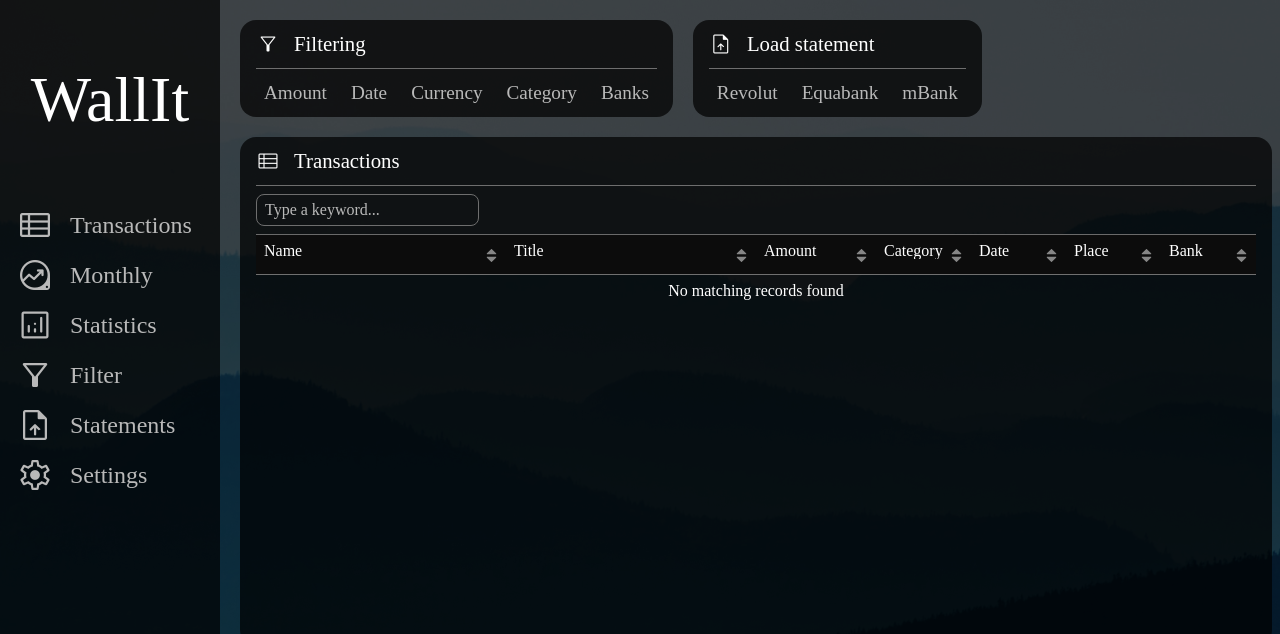
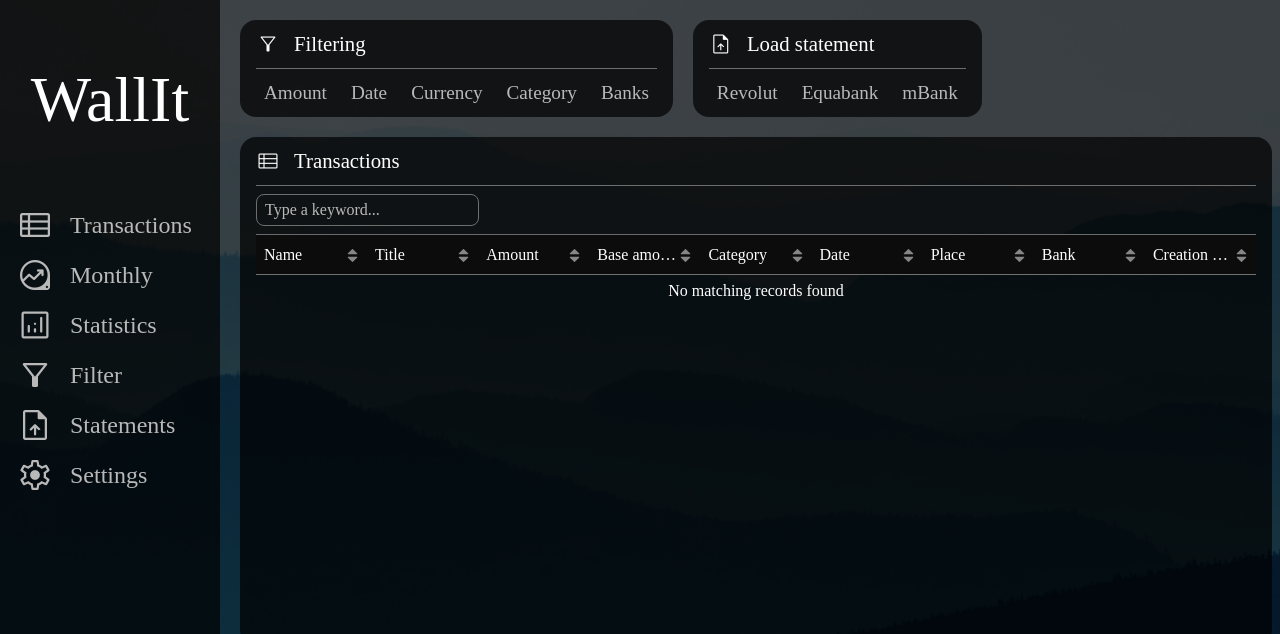
Before and after one commit to ZaiZu2/WallIt, a Flask app: page / in a window 1280 px wide. Shown: the top 634 px of the page. Run offline with Flask 3, Linux system fonts and the light colour scheme; the visitor is signed in with stand-in values (Sample User, id 1); data that the repository does not hold is empty.

Commit message:
change: new transaction table design. Reworked table styling.

```diff
--- a/wallit/static/css/grid-js.css
+++ b/wallit/static/css/grid-js.css
@@ -10,7 +10,7 @@
 .custom-tbody,
 .custom-thead {
   background: none;
-  width: 1000px;
+  min-width: 1000px;
   border-collapse: separate;
 }
 
@@ -47,9 +47,12 @@
 
 /* TABLE-HEADER */
 
-.custom-thead .custom-th:focus,
+.custom-thead .custom-th:focus {
+  background: var(--subwindow-bg-color);
+}
+
 .custom-thead .custom-th:hover {
-  background: black;
+  background: rgb(112, 112, 112);
 }
 
 th.custom-th {
@@ -59,6 +62,8 @@
   box-shadow: inset 0 0px 0 rgb(112, 112, 112),
     inset 0 -1px 0 rgb(112, 112, 112);
   border: none;
+
+  line-height: 23px;
 
   color: white;
   white-space: nowrap;
@@ -106,7 +111,7 @@
 
 th[data-column-id="info"].custom-th,
 th[data-column-id="title"].custom-th {
-  width: 250px !important;
+  /* width: 250px !important; */
 }
 td[data-column-id="info"].custom-td,
 td[data-column-id="title"].custom-td {
@@ -114,8 +119,9 @@
 }
 
 th[data-column-id="amount"].custom-th {
-  width: 120px !important;
+  /* width: 120px !important; */
 }
-td[data-column-id="amount"].custom-td {
+td[data-column-id="amount"].custom-td,
+td[data-column-id="base_amount"].custom-td {
   text-align: right;
 }
--- a/wallit/static/css/index-style.css
+++ b/wallit/static/css/index-style.css
@@ -347,10 +347,6 @@
   display: none;
 }
 
-#transactionTable {
-  width: 1000px;
-}
-
 /* ********************************** */
 /* ********** GOOGLE-ICONS ********** */
 /* ********************************** */
--- a/wallit/static/js/index.js
+++ b/wallit/static/js/index.js
@@ -252,23 +252,28 @@
           "info",
           "title",
           "amount",
+          "base_amount",
           "category",
           "date",
           "place",
           "bank",
+          "creation_date",
         ];
-        // Deep copy of queried transactions
-        formattedTransactions = structuredClone(transactions);
 
-        // Delete keys which are not used
-        for (let transaction of formattedTransactions) {
+        formattedTransactions2 = structuredClone(transactions);
+
+        for (let transaction of formattedTransactions2) {
           for (let key of Object.keys(transaction)) {
             if (!keysNeeded.includes(key)) delete transaction[key];
             if (transaction[key] instanceof Date)
               transaction[key] = transaction[key].toISOString().split("T")[0];
+            if (key == "base_amount")
+              transaction[key] =
+                transaction[key] + " " + transaction["base_currency"];
           }
         }
-        return formattedTransactions;
+
+        return formattedTransactions2;
       },
     })
     .forceRender();
@@ -295,13 +300,15 @@
         return `${cell} CZK`;
       },
     },
+    { id: "base_amount", name: "Base amount", search: { enabled: false } },
     { id: "category", name: "Category" },
-    { id: "date", name: "Date" },
-    { id: "place", name: "Place" },
+    { id: "date", name: "Date", search: { enabled: false } },
+    { id: "place", name: "Place", sort: { enabled: false } },
     { id: "bank", name: "Bank" },
+    { id: "creation_date", name: "Creation date", search: { enabled: false } },
   ],
   data: [],
-  width: "1000px",
+  width: "auto",
   autoWidth: false,
   search: {
     enabled: true,
```
